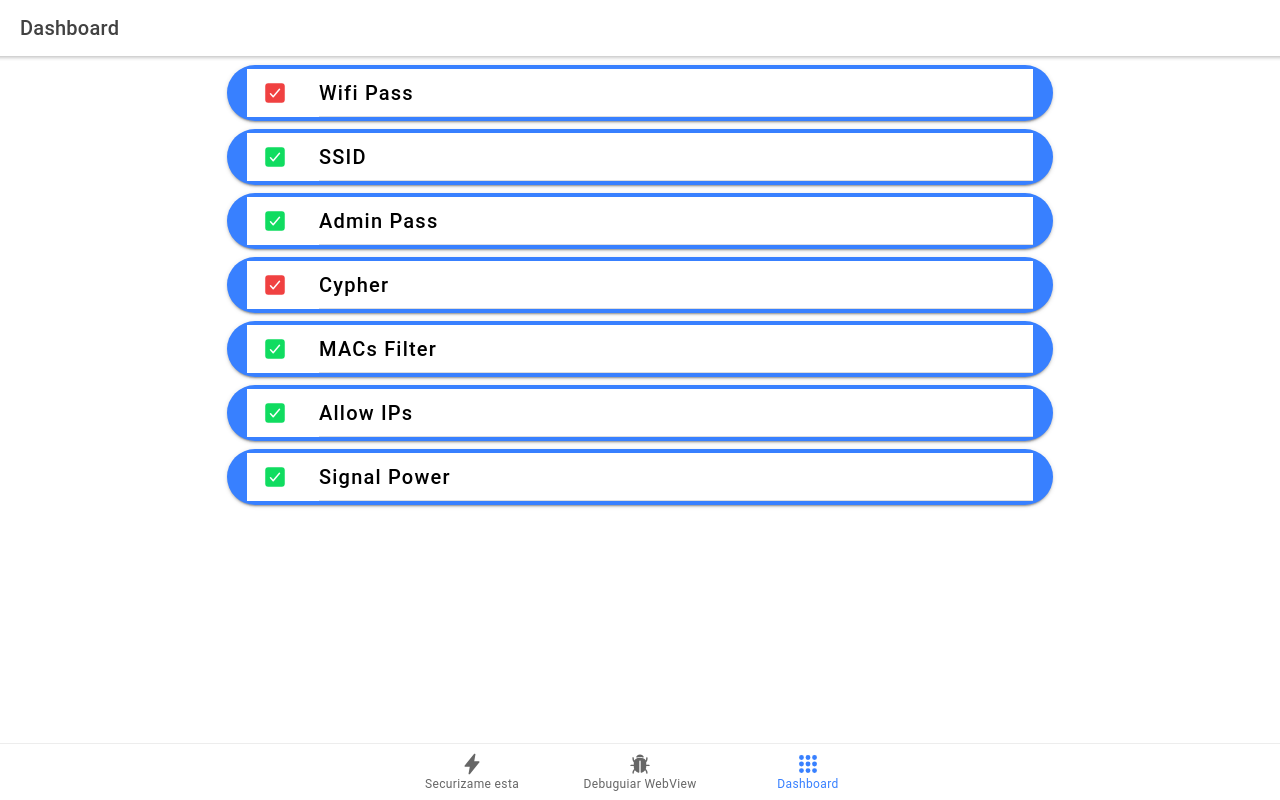
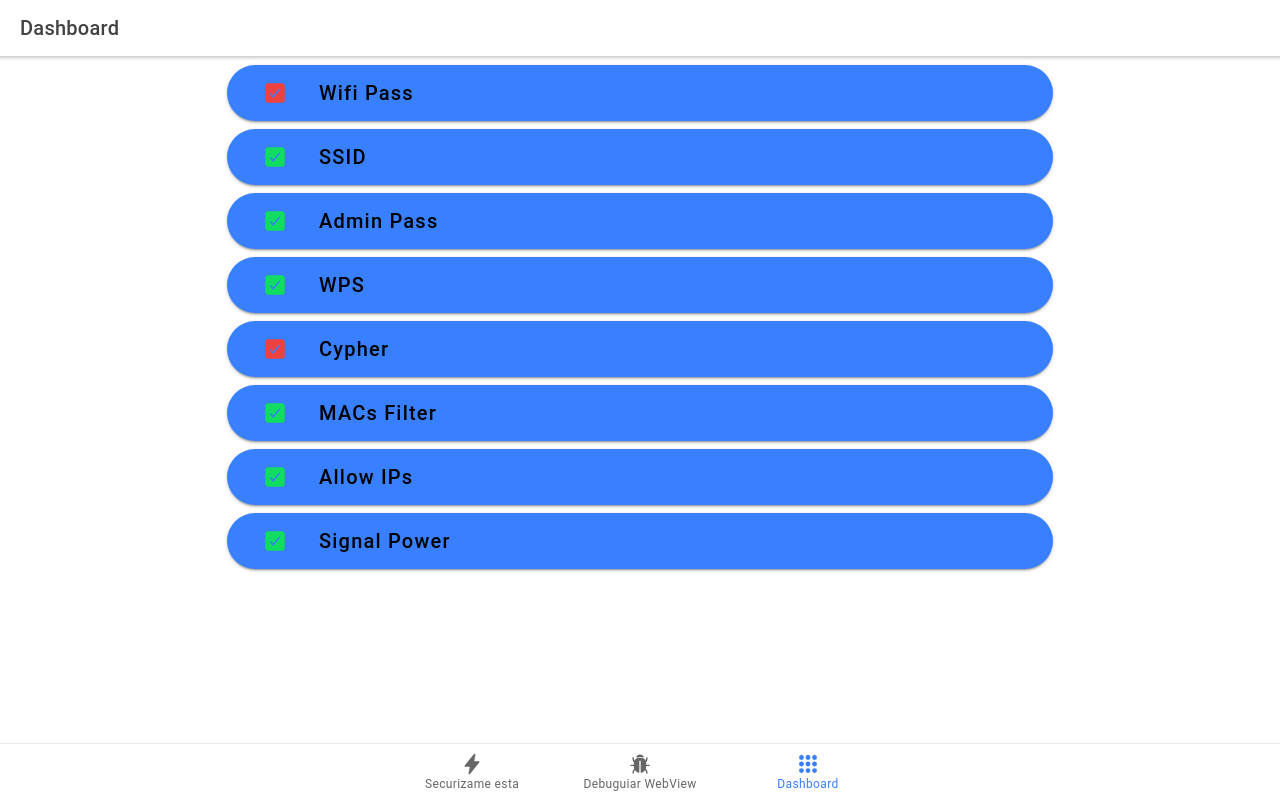
Before and after one commit to MEFS2019/ESWifi, a React (Create React App) app: page /dashboard in a window 1280 px wide. Built offline with nearby package versions, Linux system fonts and the light colour scheme.

Commit message:
Fix buttons color and add range for signal power

```diff
--- a/src/components/BtnDashboard.js
+++ b/src/components/BtnDashboard.js
@@ -15,7 +15,7 @@ const BtnDashboard = props => {
 
     return (
         < IonButton onClick={onClick} style={{width: '65%'}} shape="round" expand="block" size="large" name="test" >
-            < IonItem style={{width: '100%', font: "inherit"}}>
+            <IonItem lines="none" color="#3880ff" style={{width: '100%', font: "inherit"}}>
                 <IonIcon slot="start" color={ color ? "success" : "danger" } icon={checkbox}  />
                 {name}
             </IonItem >
--- a/src/pages/Dashboard.js
+++ b/src/pages/Dashboard.js
@@ -7,33 +7,66 @@ import {
     IonContent,
     IonGrid,
     IonRow,
-    IonModal,
-    IonButton
+    IonAlert
 } from "@ionic/react";
 
 import BtnDashboard from "components/BtnDashboard";
 
 const listFeatures = [
-    { data: "Wifi Pass", state: false, route: "wifiPass"},
-    { data: "SSID", state: true, route: "ssid"},
-    { data: "Admin Pass", state: true, route: "adminPass"},
+    { data: "Wifi Pass", state: false, route: "wifiPass", type: "password"},
+    { data: "SSID", state: true, route: "ssid", type: "text"},
+    { data: "Admin Pass", state: true, route: "adminPass", type: "password"},
+    { data: "WPS", state: true, route: "wps"},
     { data: "Cypher", state: false, route: "cypher"},
-    { data: "MACs Filter", state: true, route: "mac"},
-    { data: "Allow IPs", state: true, route: "ips"},
-    { data: "Signal Power", state: true, route: "signal"}
+    { data: "MACs Filter", state: true, route: "mac", type: "text"},
+    { data: "Allow IPs", state: true, route: "ips", type: "text"},
+    { data: "Signal Power", state: true, route: "signal", type: "range"}
 ]
+
+let myInputs = [];
 
 const Dashboard = props => {
 
-    const [showModal, setShowModal] = useState(false);
+    const [showAlert, setShowAlert] = useState(false);
+    const [displayAlertHeader, setAlertHeader] = useState('Alert');
+    const [alertMessage, setAlertMessage] = useState("");
+    const [okButtonText, setOkButtonText] = useState("Save");
 
-    const handleRoute = (event, route) => {
-        console.log(route);
+    const handleRoute = (event, name, type, route) => {
         event.preventDefault();
-        const { history } = props;
-        setShowModal(true);
-        //history.push("/dashboard/" + route);
+        setAlertHeader("Change " + name);
+        myInputs = createInputs(type, route);
+        setShowAlert(true);
     };
+
+    function createInputs(type, route) {
+        const newInputs = [];
+        if (type) {
+            setAlertMessage('You can change your data here:');
+            if (type === "range") {
+                newInputs.push({
+                    type: type,
+                    min: 0,
+                    max: 100,
+                    step: 10,
+                    color: "primary",
+                    snaps: true,
+                    name: "changeData"
+                });
+            } else {
+                newInputs.push({
+                    type: type,
+                    placeholder: route,
+                    name: "changeData"
+                });
+            }
+            setOkButtonText("Save");
+        } else {
+            setOkButtonText("OK");
+            setAlertMessage('Your configuration has been modify');
+        }
+        return newInputs;
+    }
 
     return (
         <IonPage>
@@ -44,16 +77,36 @@ const Dashboard = props => {
             </IonHeader>
             <IonContent >
                 <IonGrid>
-                    {listFeatures.map(({ data, state, route }, i) => (
+                    {listFeatures.map(({ data, state, type, route }, i) => (
                     <IonRow key={i}>
-                        <BtnDashboard onClick={event =>  handleRoute(event, route) } data={data} state={state}></BtnDashboard>
+                        <BtnDashboard onClick={event =>  handleRoute(event, data, type, route) } data={data} state={state}></BtnDashboard>
                     </IonRow>
                     ))}
                 </IonGrid>
-                <IonModal isOpen={showModal}>
-                    <p>This is modal content</p>
-                    <IonButton onClick={() => setShowModal(false)}>Close Modal</IonButton>
-                </IonModal>
+                <IonAlert
+                    isOpen={showAlert}
+                    onDidDismiss={() => setShowAlert(false)}
+                    header={displayAlertHeader}
+                    subHeader={''}
+                    message={alertMessage}
+                    buttons = {[
+                        {
+                            text: 'Cancel',
+                            role: 'cancel',
+                            handler: () => {
+                                console.log('Cancel clicked');
+                            }
+                        },
+                        {
+                            text: okButtonText,
+                            handler: data => {
+                                console.log('Save clicked');
+                                console.log(data.changeData);
+                            }
+                        }
+                    ]}
+                    inputs={myInputs}
+                />
             </IonContent>
     </IonPage>
     );
```
